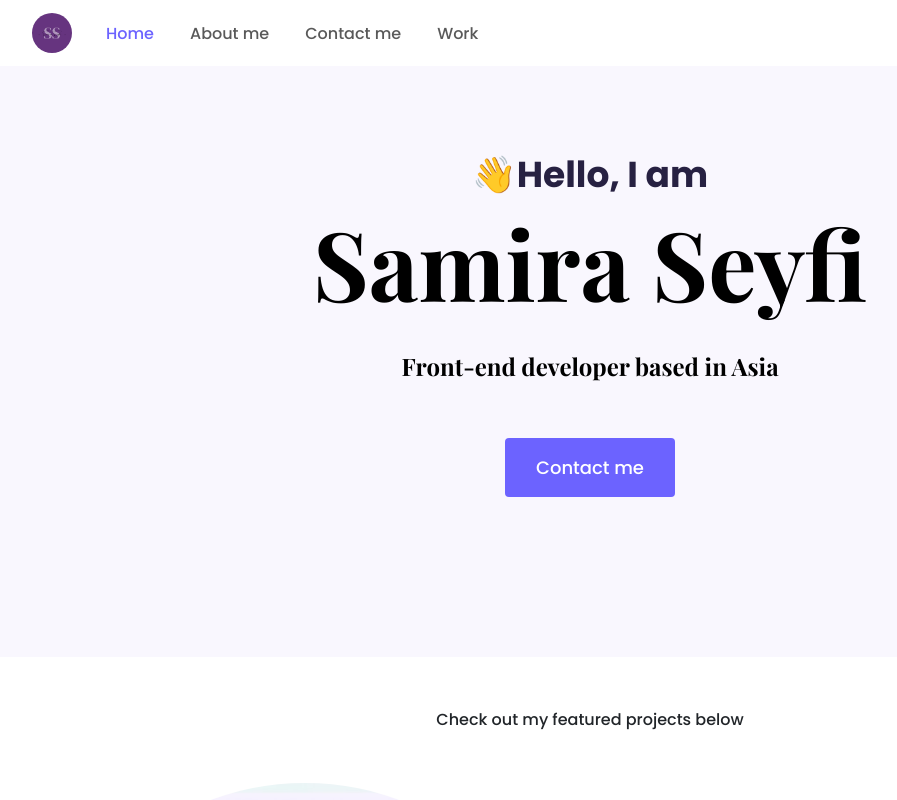
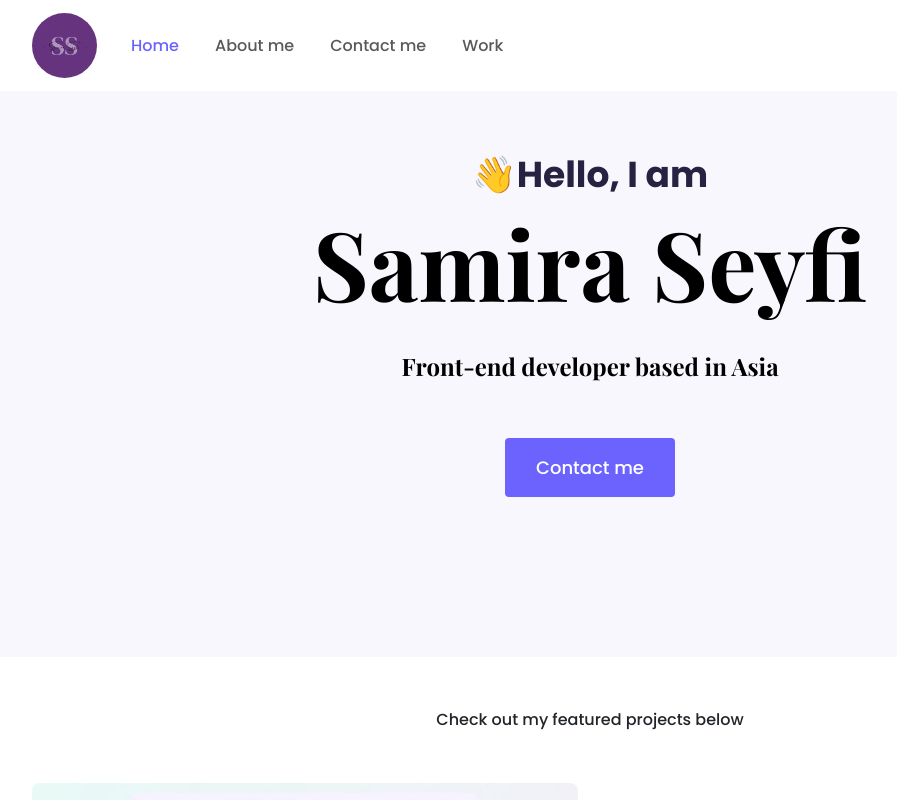
Before and after one commit to Samira77-ss/portfolio-project, a plain HTML site: page index.html in a window 1280 px wide. Shown: the top 800 px of the page, without its empty margins (50-947 px from the left). Drawn offline with nearby package versions, Linux system fonts and the light colour scheme.

Commit message:
Added the Logo

```diff
--- a/src/styles.css
+++ b/src/styles.css
@@ -33,7 +33,7 @@ p {
   line-height: 30px;
 }
 img {
-  border-radius: 50%;
+  border-radius: 8px;
 }
 footer {
   margin: 60px 0;
@@ -141,7 +141,8 @@ footer .social-links a:hover {
   padding: 120px 60px;
 }
 .logo {
-  max-height: 40px;
+  max-height: 65px;
+  border-radius: 50%;
 }
 .active {
   color: var(--branding-color) !important;
```
